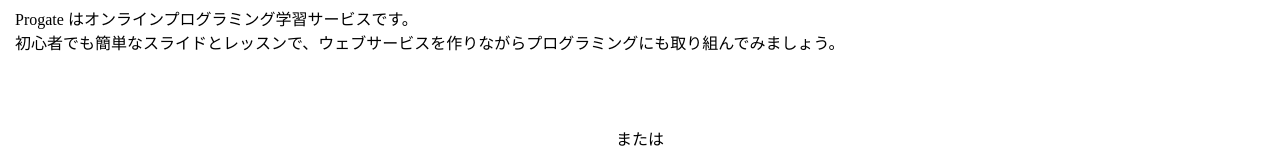
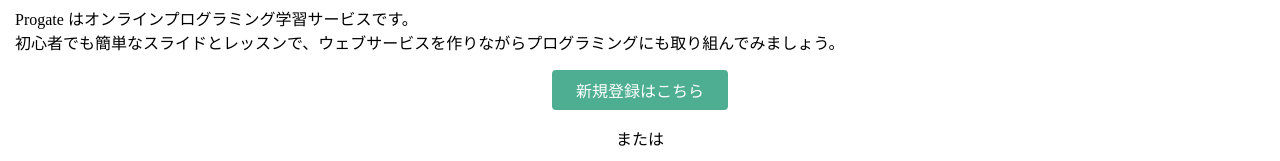
Before and after one commit to omatsu-2024/omatsu-2024.github.io, a plain HTML site: page index.html in a window 1280 px wide. Shown: the part 129-290 px from the top of the page. Drawn offline with Linux system fonts and the light colour scheme.

Commit message:
Update index.html

```diff
--- a/index.html
+++ b/index.html
@@ -26,7 +26,7 @@
       <h1>コードを学びましょう。<br>創造性を学びましょう。</h1>
       <p>Progate はオンラインプログラミング学習サービスです。<br>初心者でも簡単なスライドとレッスンで、ウェブサービスを作りながらプログラミングにも取り組んでみましょう。</p>
       <div class="btn-wrapper">
-        <a href="#" class="btn Signup">新規登録はこちら</a>
+        <a href="#" class="btn signup">新規登録はこちら</a>
         <p>または</p>
         <a href="#" class="btn facebook"><span class="fa fa-facebook"></span>Facebook で登録</a>
         <a href="#" class="btn twitter"><span class="fa fa-twitter"></span>Twitter で登録</a>
```
